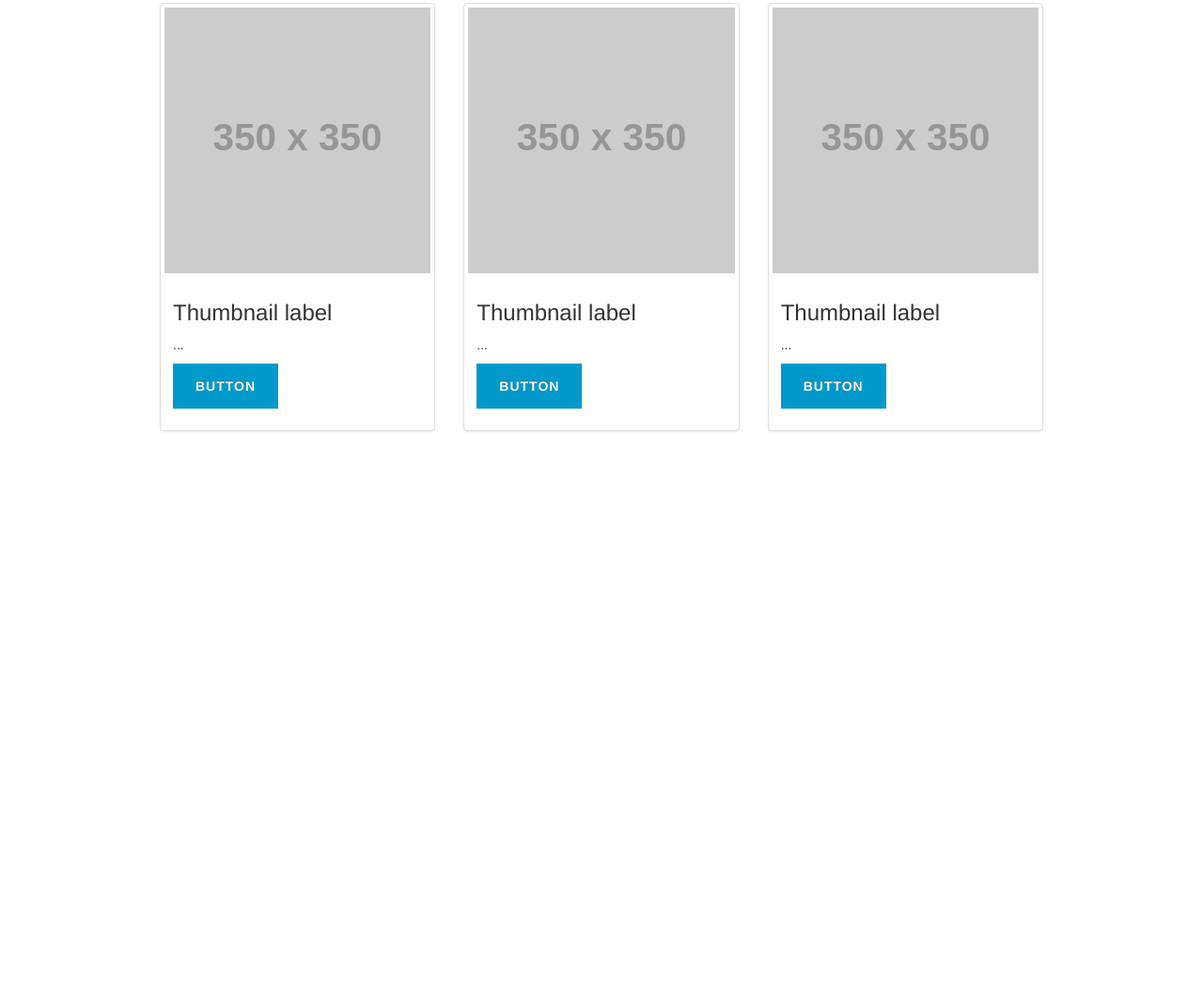
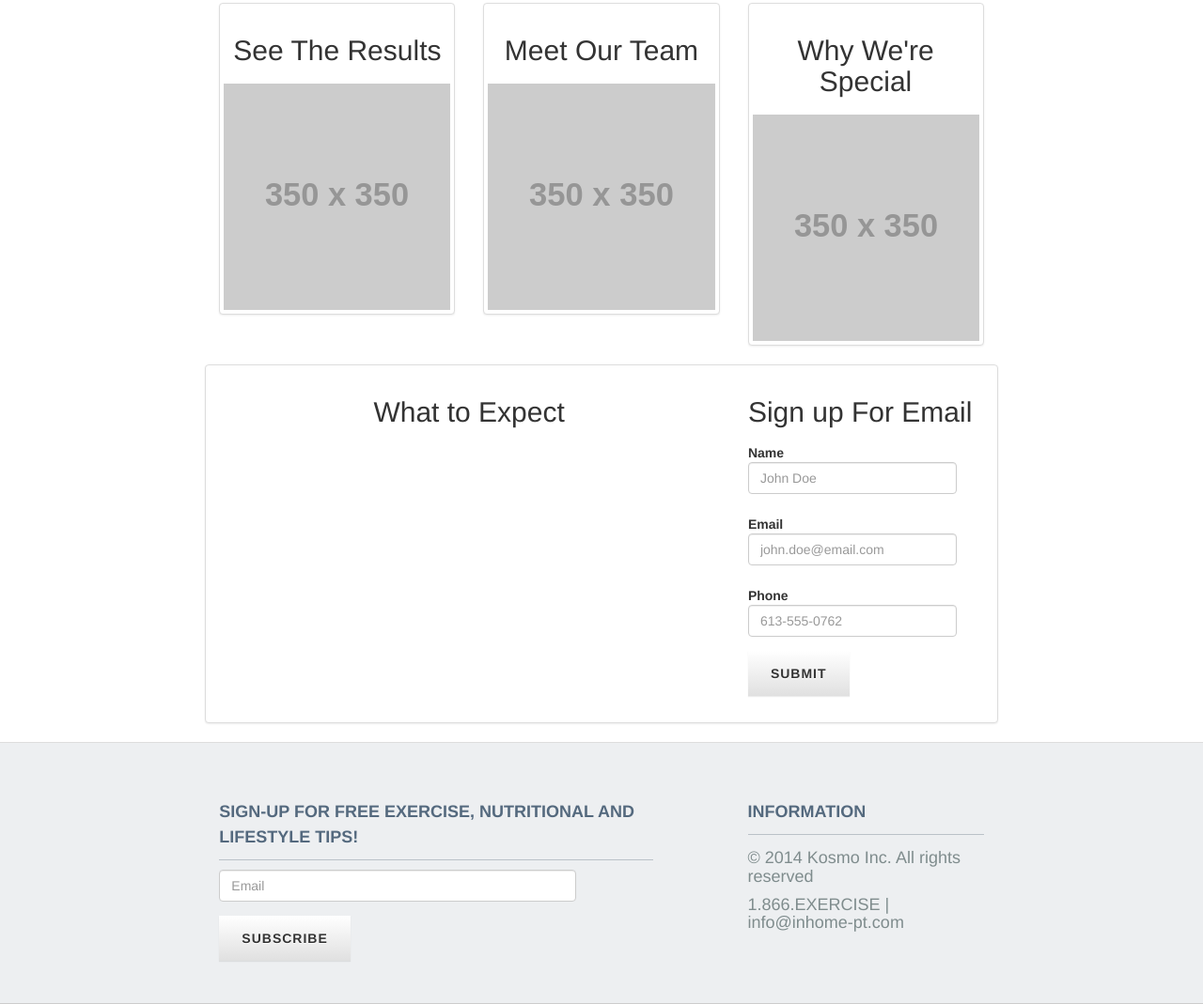
Before and after one commit to Emil-A/inhome-pt, a plain HTML site: page public/index.html in a window 1280 px wide. Shown: the part 827-1896 px from the top of the page at 94% size. Before the commit the page ends 1306 px from the top, so only its background shows below. Drawn offline with nearby package versions, Linux system fonts and the light colour scheme; placeholder pictures from the web are drawn by us.

Commit message:
Finsished layout of landing page for iteration1

```diff
--- a/public/css/custom.css
+++ b/public/css/custom.css
@@ -2,7 +2,7 @@ body {
 	padding-top: 0px;
 }
 
-#under-nav {
+.under-nav {
     padding-top: 100px;
 }
 
@@ -70,8 +70,8 @@ body {
     /*-webkit-text-stroke: 1px #000;*/
     font-size: 200%;
     padding-top: 25px;
-    padding-left: 80px;
-  	padding-right: 10px;
+    padding-left: 45px;
+  	padding-right: 45px;
 }
 
 .stroke {
@@ -111,3 +111,55 @@ body {
     background: #007299;
     box-shadow: none;
 }
+
+
+/*footer*/
+.full {
+    width: 100%;
+}
+.gap {
+	height: 30px;
+	width: 100%;
+	clear: both;
+	display: block;
+}
+footer {
+	background: #EDEFF1;
+	height: auto;
+	padding-bottom: 30px;
+	position: relative;
+	width: 100%;
+	border-bottom: 1px solid #CCCCCC;
+	border-top: 1px solid #DDDDDD;
+}
+footer p {
+	margin: 0;
+}
+footer img {
+	max-width: 100%;
+}
+footer h3 {
+	border-bottom: 1px solid #BAC1C8;
+	color: #54697E;
+	font-size: 18px;
+	font-weight: 600;
+	line-height: 27px;
+	padding: 40px 0 10px;
+	text-transform: uppercase;
+}
+
+footer ul {
+	font-size: 13px;
+	list-style-type: none;
+	margin-left: 0;
+	padding-left: 0;
+	margin-top: 15px;
+	color: #7F8C8D;
+}
+footer ul li a {
+	padding: 0 0 5px 0;
+	display: block;
+}
+footer a {
+	color: #78828D
+}
--- a/public/index.html
+++ b/public/index.html
@@ -29,7 +29,7 @@
 				<div id="navbar" class="navbar-collapse collapse">
 					<ul class="nav navbar-nav">
 						<li><a href="./index.html">Home</a></li>
-						<li><a href="./trainer.html">Trainers</a></li>
+						<li><a href="./trainers.html">Trainers</a></li>
 						<li><a href="./contact.html">Contact</a></li>
 						<li><a href="./join.html">Join</a></li>
 					</ul>
@@ -45,42 +45,99 @@
 			</div>
 		</div>
 
-		<div class="container">
-			<div class="row">
-				<div class="col-xs-8 col-md-4">
+		<div class="row">
+			<div class="col-md-8 col-md-offset-2">
+				<div class="col-xs-12 col-md-4">
 					<div class="thumbnail">
+						<div class="caption">
+							<center><h2>See The Results</h2><center>
+						</div>
 						<img src="http://placehold.it/350x350" alt="...">
-						<div class="caption">
-							<h3>Thumbnail label</h3>
-							<p>...</p>
-							<p><a href="./join.html" class="btn btn-primary" role="button">Button</a></p>
-						</div>
 					</div>
 				</div>
-				<div class="col-xs-8 col-md-4">
+				<div class="col-xs-12 col-md-4">
 					<div class="thumbnail">
+						<div class="caption">
+							<center><h2>Meet Our Team</h2><center>
+						</div>
 						<img src="http://placehold.it/350x350" alt="...">
-						<div class="caption">
-							<h3>Thumbnail label</h3>
-							<p>...</p>
-							<p><a href="./join.html" class="btn btn-primary" role="button">Button</a></p>
-						</div>
 					</div>
 				</div>
-				<div class="col-xs-8 col-md-4">
+				<div class="col-xs-12 col-md-4">
 					<div class="thumbnail">
+						<div class="caption">
+							<center><h2>Why We're Special</h2><center>
+						</div>
 						<img src="http://placehold.it/350x350" alt="...">
-						<div class="caption">
-							<h3>Thumbnail label</h3>
-							<p>...</p>
-							<p><a href="./join.html" class="btn btn-primary" role="button">Button</a></p>
+					</div>
+				</div>
+			</div>
+		</div>
+
+		<div class="row">
+			<div class="col-md-8 col-md-offset-2">
+				<div class="thumbnail">
+					<div class="caption">
+						<div class="row">
+							<div class="col-md-8">
+								<center><h2>What to Expect</h2></center>
+							</div>
+							<div class="col-md-4">
+								<h2>Sign up For Email</h2>
+								<form class="form-horizontal">
+									<div class="form-group col-xs-12 col-md-12">
+										<label for="inputName" class="control-label">Name</label>
+										<input type="name" value='' class="form-control" id="inputName" placeholder="John Doe">
+									</div>
+									<div class="form-group col-xs-12 col-md-12">
+										<label for="inputEmail" class="control-label">Email</label>
+										<input type="name" value='' class="form-control" id="inputEmail" placeholder="john.doe@email.com">
+									</div>
+									<div class="form-group col-xs-12 col-md-12">
+										<label for="inputPhone" class="control-label">Phone</label>
+										<input type="name" value='' class="form-control" id="inputPhone" placeholder="613-555-0762">
+									</div>
+									<div class="form-group col-xs-12 col-md-12">
+											<button type="submit" class="btn btn-default">Submit</button>
+										</div>
+								</form>
+							</div>
 						</div>
 					</div>
 				</div>
 			</div>
 		</div>
 
-
+		<footer>
+			<div class="row">
+				<div class="col-md-8 col-md-offset-2">
+					<div class="col-lg-7  col-md-7 col-sm-8 col-xs-8">
+						<h3>Sign-up for free Exercise, Nutritional and Lifestyle Tips!</h3>
+							<form class="form-horizontal">
+								<div class="form-group">
+									<div class="col-sm-10">
+										<input type="email" class="form-control" id="inputEmail" placeholder="Email">
+									</div>
+								</div>
+								<div class="form-group">
+									<div class="col-sm-10">
+										<button type="submit" class="btn btn-default">Subscribe</button>
+									</div>
+								</div>
+							</form>
+					</div>
+					<div class="col-lg-4  col-lg-offset-1 col-md-4 col-sm-6 col-xs-12 ">
+						<h3> Information </h3>
+						<ul>
+							<li><h4>&copy; 2014 Kosmo Inc.  All rights reserved</h4></li>
+							<li><h4>1.866.EXERCISE  |  info@inhome-pt.com</h4></li>
+						</ul>
+					</div>
+				</div>
+				<!--/.row-->
+			</div>
+			<!--/.container-->
+		</footer>
 	</body>
 
 </html>
```
Also changed, not shown: public/trainers.html (+5 -3 lines).
